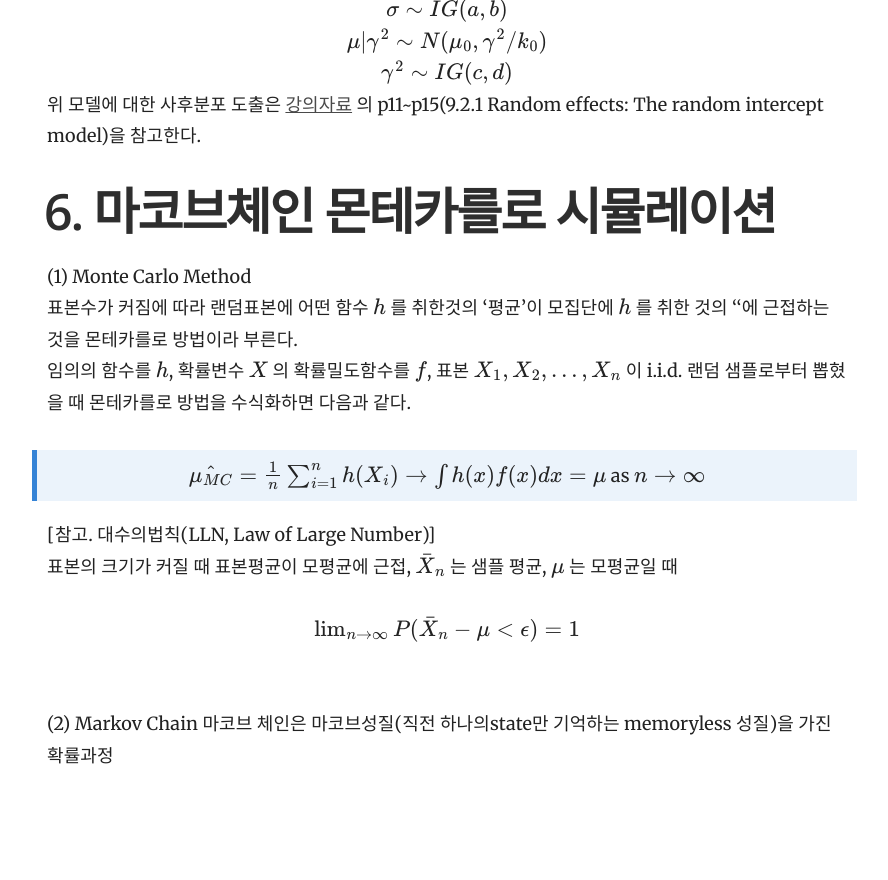
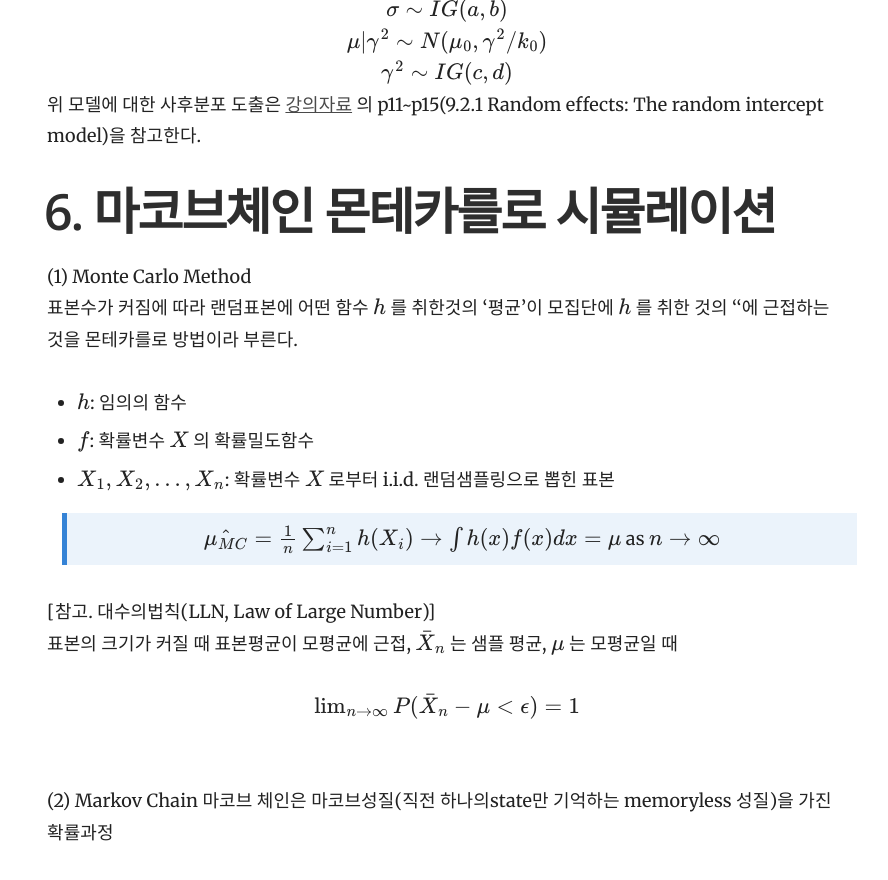
Before and after one commit to yrk3434/yrk3434.github.io, a Jekyll site: the page built from _docs/Theory/Bayesian Inference.md, in a window 1280 px wide and 900 px high, scrolled down 6381 px. Shown: the top 880 px of the window, without its empty margins (343-1231 px from the left). Built offline with Jekyll 4.4.1, drawn with Linux system fonts in a browser that asks for light colours; formulas are drawn with MathJax 3; before the commit the page ends 7204 px from its top, so only the background shows below that.

Commit message:
Update Bayesian Inference.md

```diff
--- a/_docs/Theory/Bayesian Inference.md
+++ b/_docs/Theory/Bayesian Inference.md
@@ -192,7 +192,9 @@ iid 관측치의 경우 $ X1,...,Xn $ 의 정보상수는 $ nI_1(\theta) $
 # 6. 마코브체인 몬테카를로 시뮬레이션
 (1) Monte Carlo Method <br/>
 표본수가 커짐에 따라 랜덤표본에 어떤 함수 $ h $ 를 취한것의 '평균'이 모집단에 $ h $ 를 취한 것의 ''에 근접하는 것을 몬테카를로 방법이라 부른다. <br/>
-임의의 함수를 $ h $, 확률변수 $ X $ 의 확률밀도함수를 $ f $, 표본 $X_1, X_2, ..., X_n $ 이 i.i.d. 랜덤 샘플로부터 뽑혔을 때 몬테카를로 방법을 수식화하면 다음과 같다.
+- $ h $: 임의의 함수
+- $ f $: 확률변수 $ X $ 의 확률밀도함수
+- $X_1, X_2, ..., X_n $: 확률변수 $ X $ 로부터 i.i.d. 랜덤샘플링으로 뽑힌 표본
 > <center> $ \hat{\mu_{MC}} = \frac{1}{n} \sum^{n}_{i=1} h(X_i) \to \int h(x)f(x) dx = \mu $  as $ n \to \infty $ </center>
 
 [참고. 대수의법칙(LLN, Law of Large Number)] <br/>
```
